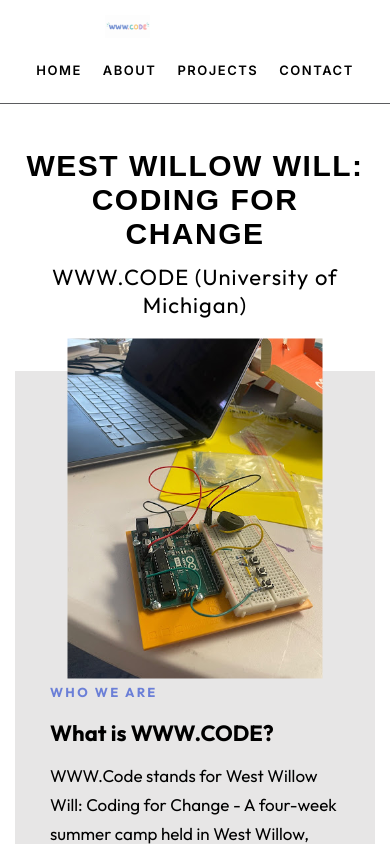
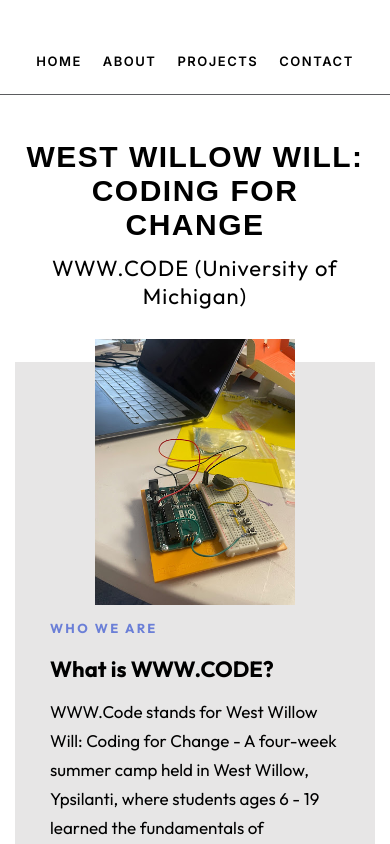
Before and after one commit to Radhamalde/www-code.org, a React (Vite) app: page /#/ in a window 390 px wide. Shown: the top 844 px of the page. Built offline with nearby package versions, Linux system fonts and the light colour scheme.

Commit message:
mobile responsvieness

```diff
--- a/src/App.css
+++ b/src/App.css
@@ -93,7 +93,7 @@
   }
 
   .logo {
-    max-height: 90px;
+    max-height: 0px;
   }
 
   .nav-links {
--- a/src/pages/Home.css
+++ b/src/pages/Home.css
@@ -260,7 +260,7 @@
 
   .board {
     height: auto;
-    max-height: 400px;
+    max-height: 200px;
   }
 
   .about1,
```
